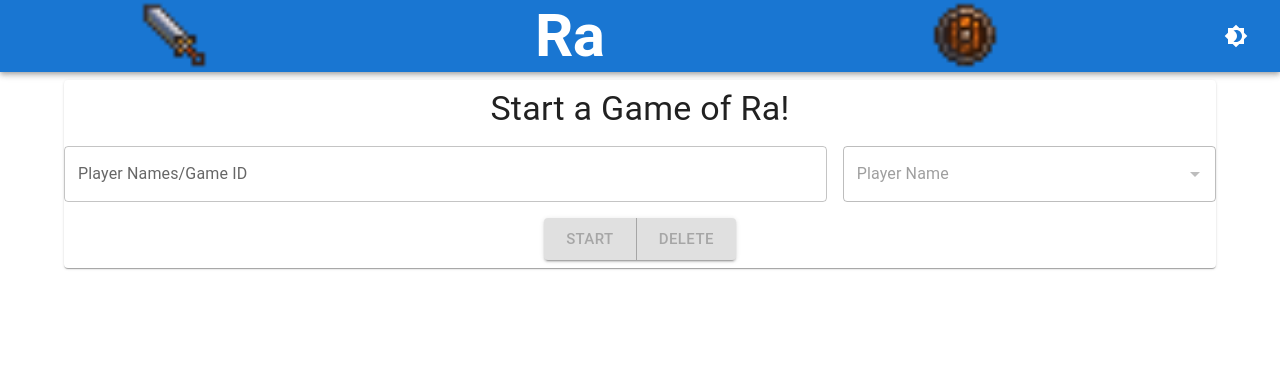
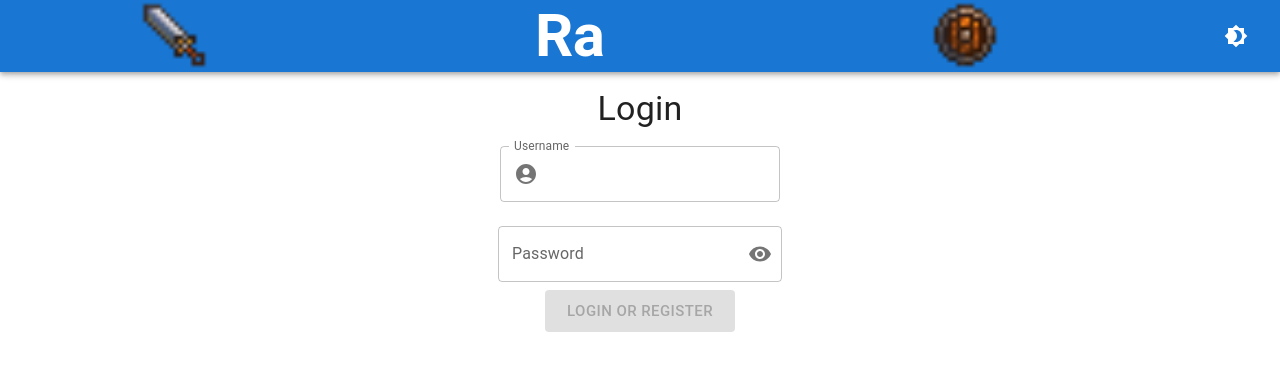
Before and after one commit to albertszeng/ra, a React (Create React App) app in the folder frontend/: page / in a window 1280 px wide. Shown: the top 370 px of the page. Built offline with nearby package versions, Linux system fonts and the light colour scheme; no server answers.

Commit message:
always show login page

```diff
--- a/frontend/src/App.tsx
+++ b/frontend/src/App.tsx
@@ -109,7 +109,7 @@ function App() {
           <Grid container spacing={2}>
             <Grid xs />
             <Grid xs={12}>
-              {(loggedIn || !process.env.REACT_APP_ENABLE_LOGIN)
+              {(loggedIn)
                 ? (
                   <Game
                     playerName={playerName}
```
